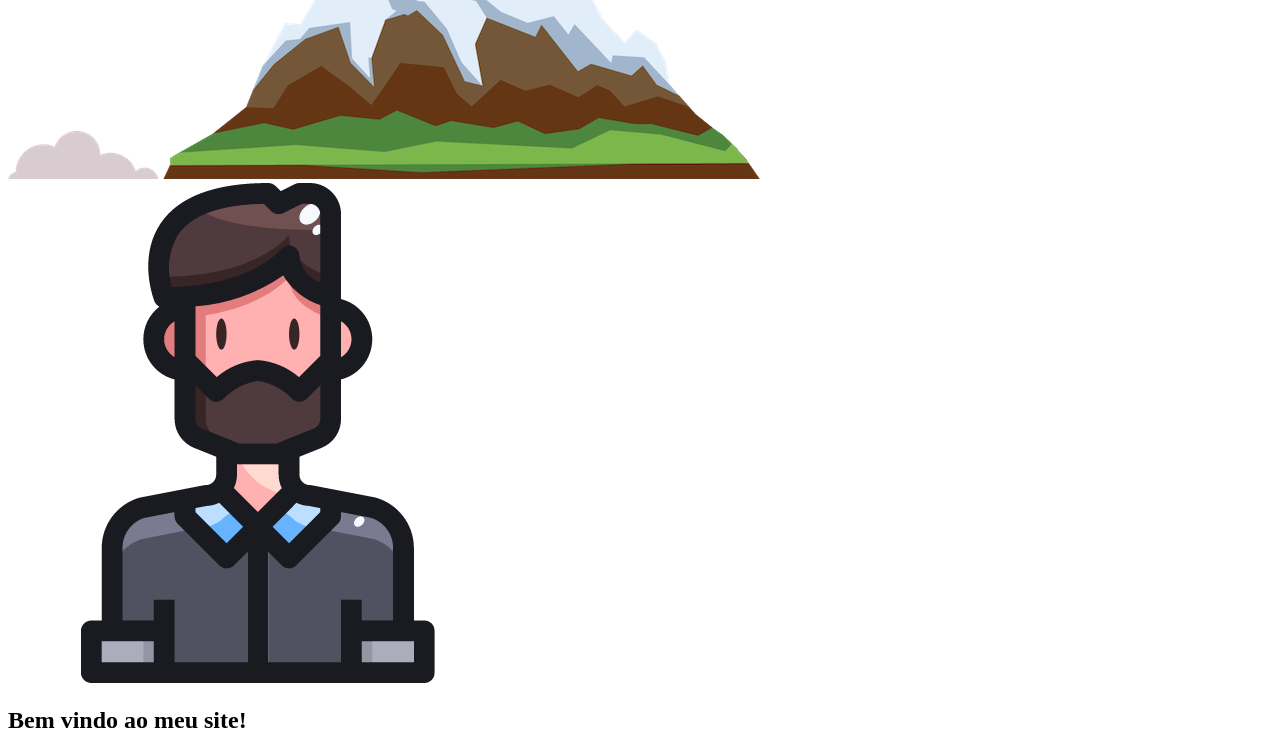
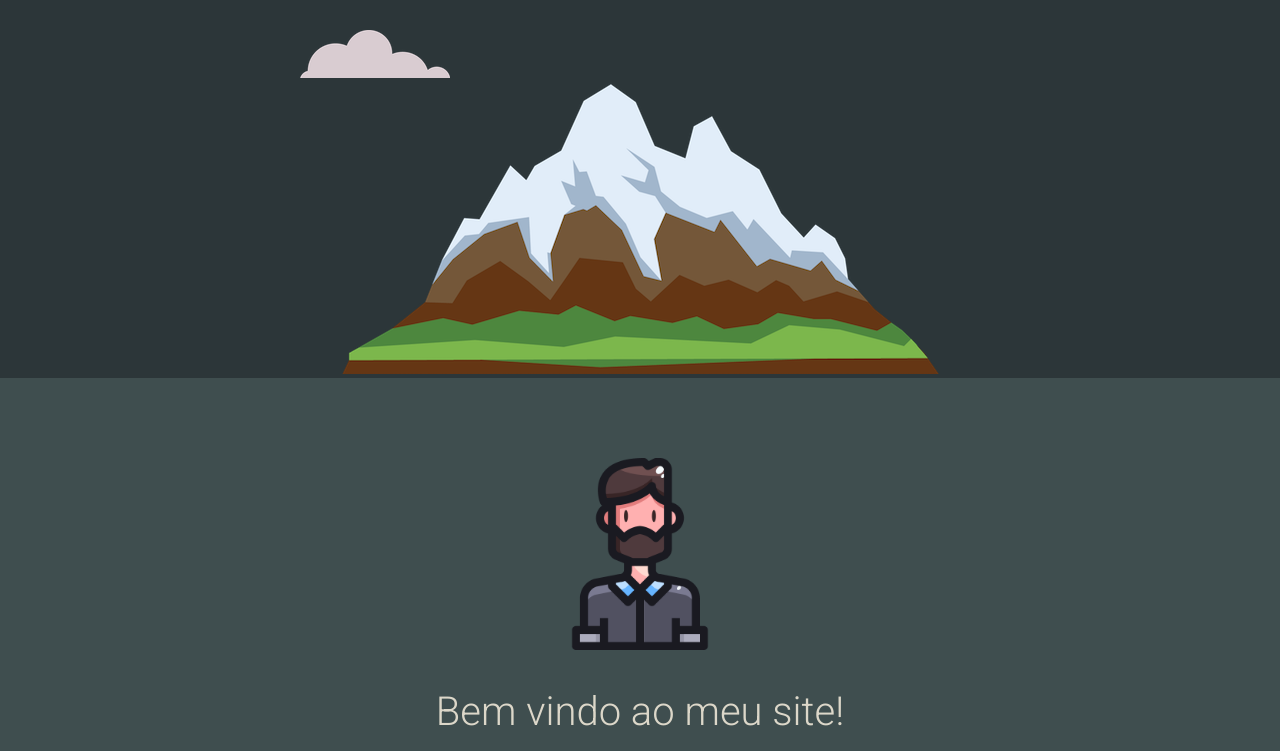
Before and after one commit to alexgiusti/AppBrewery_Bootcamp, a plain HTML site: page index.html in a window 1280 px wide. Shown: the part 366-1117 px from the top of the page. Drawn offline with Linux system fonts and the light colour scheme; the site is published under a folder, as on GitHub Pages, so addresses that start at the root find nothing.

Commit message:
Update index.html

```diff
--- a/index.html
+++ b/index.html
@@ -3,7 +3,7 @@
   <head>
       <meta charset="UTF-8">
       <title>Alexsander Cesar Giusti</title>
-      <link rel="stylesheet" href="/css/styles.css">
+      <link rel="stylesheet" href="CSS/styles.css">
       <link rel="icone" href="favicon.ico">
       <link rel="preconnect" href="https://fonts.googleapis.com">
       <link rel="preconnect" href="https://fonts.gstatic.com" crossorigin>
```
